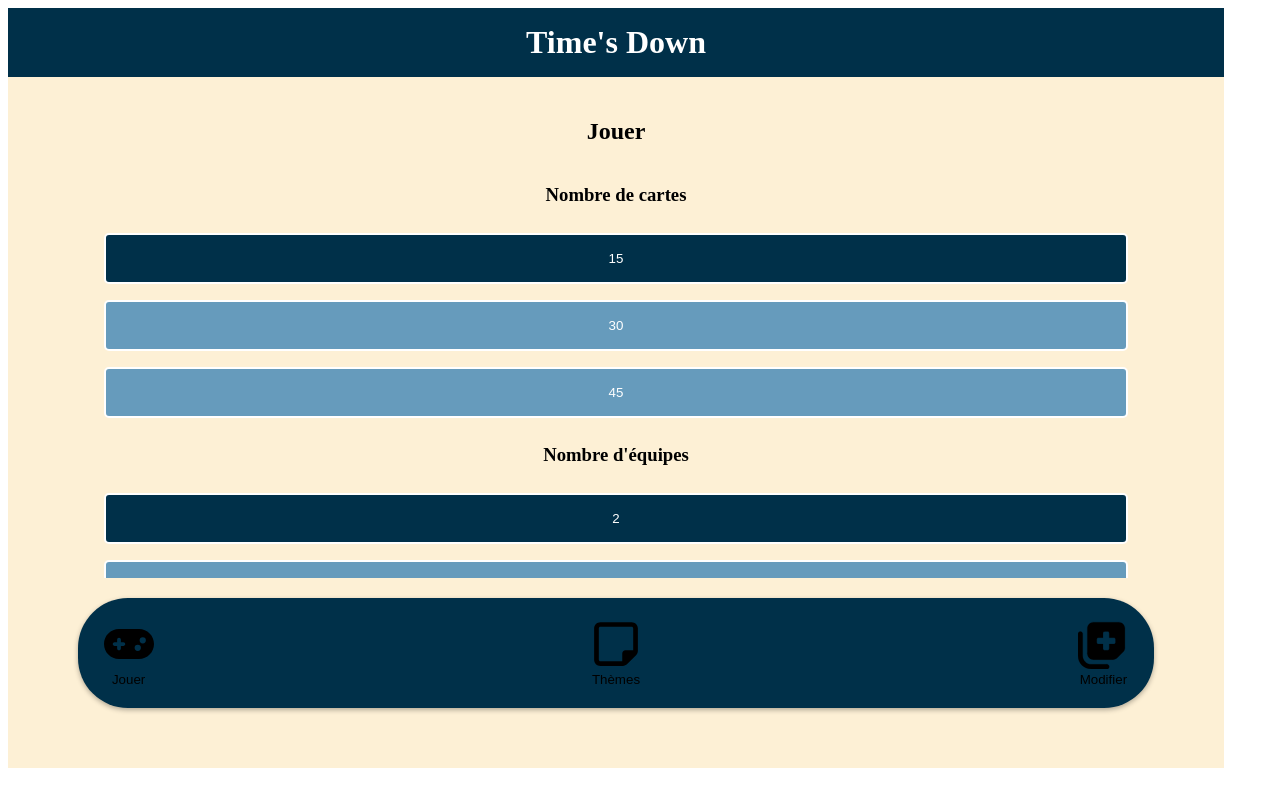
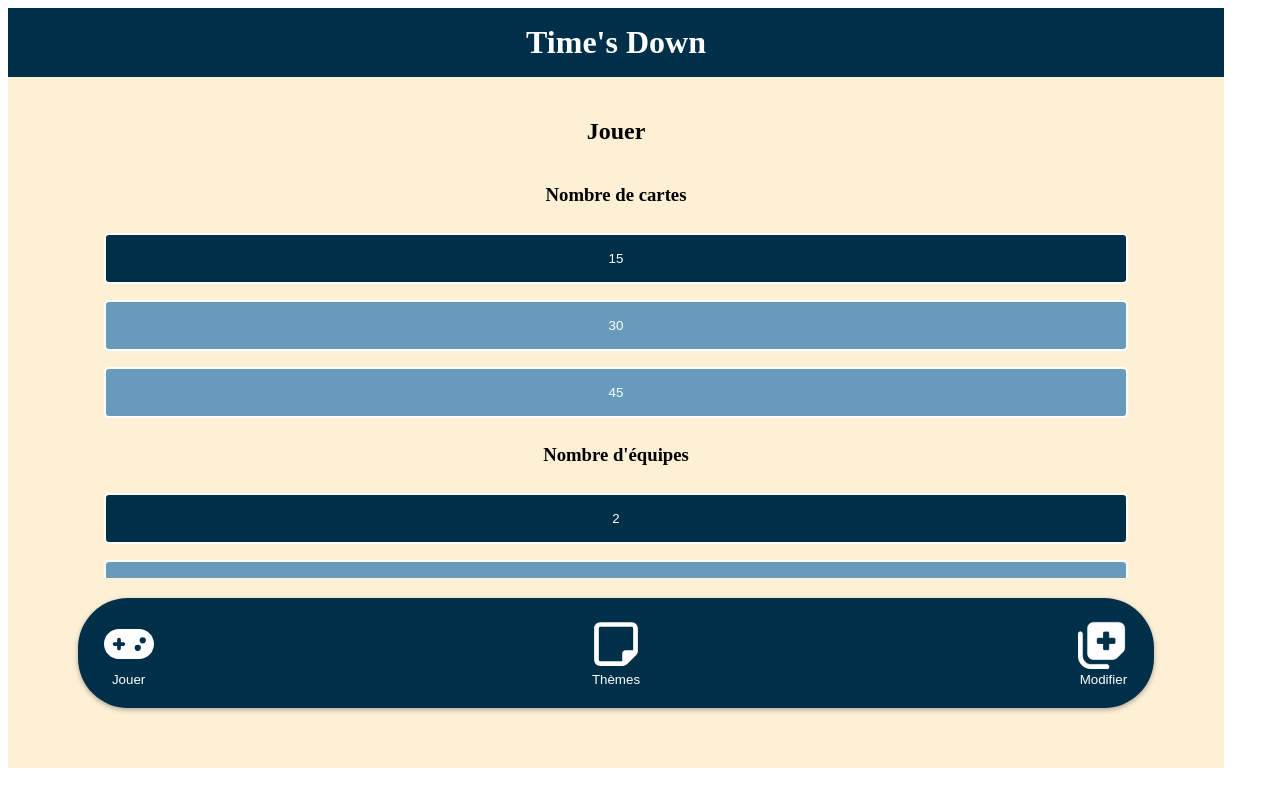
Before and after one commit to Nicolas-Delbovier/TimesDownPWA, a Vue app: page / in a window 1280 px wide. Built offline with nearby package versions, Linux system fonts and the light colour scheme.

Commit message:
Change color of svg's in the navbar

```diff
--- a/src/components/NavBarItem.vue
+++ b/src/components/NavBarItem.vue
@@ -23,4 +23,12 @@ button {
     gap: 3px;
     justify-content: center;
 }
+
+.icon{
+    filter: invert(100%) sepia(0%) saturate(0%) hue-rotate(70deg) brightness(104%) contrast(104%);
+}
+
+span{
+    color: white;
+}
 </style>
```
